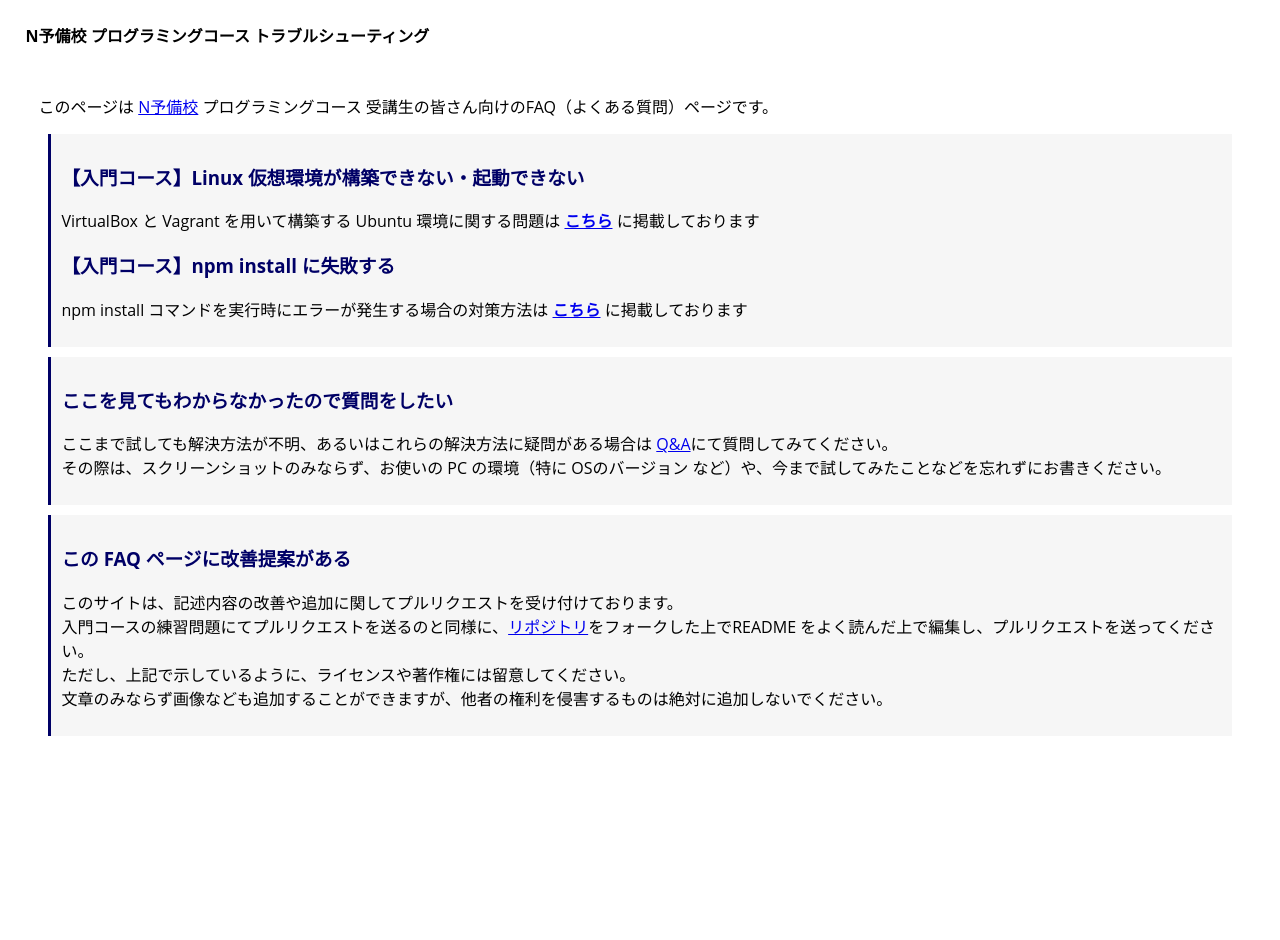
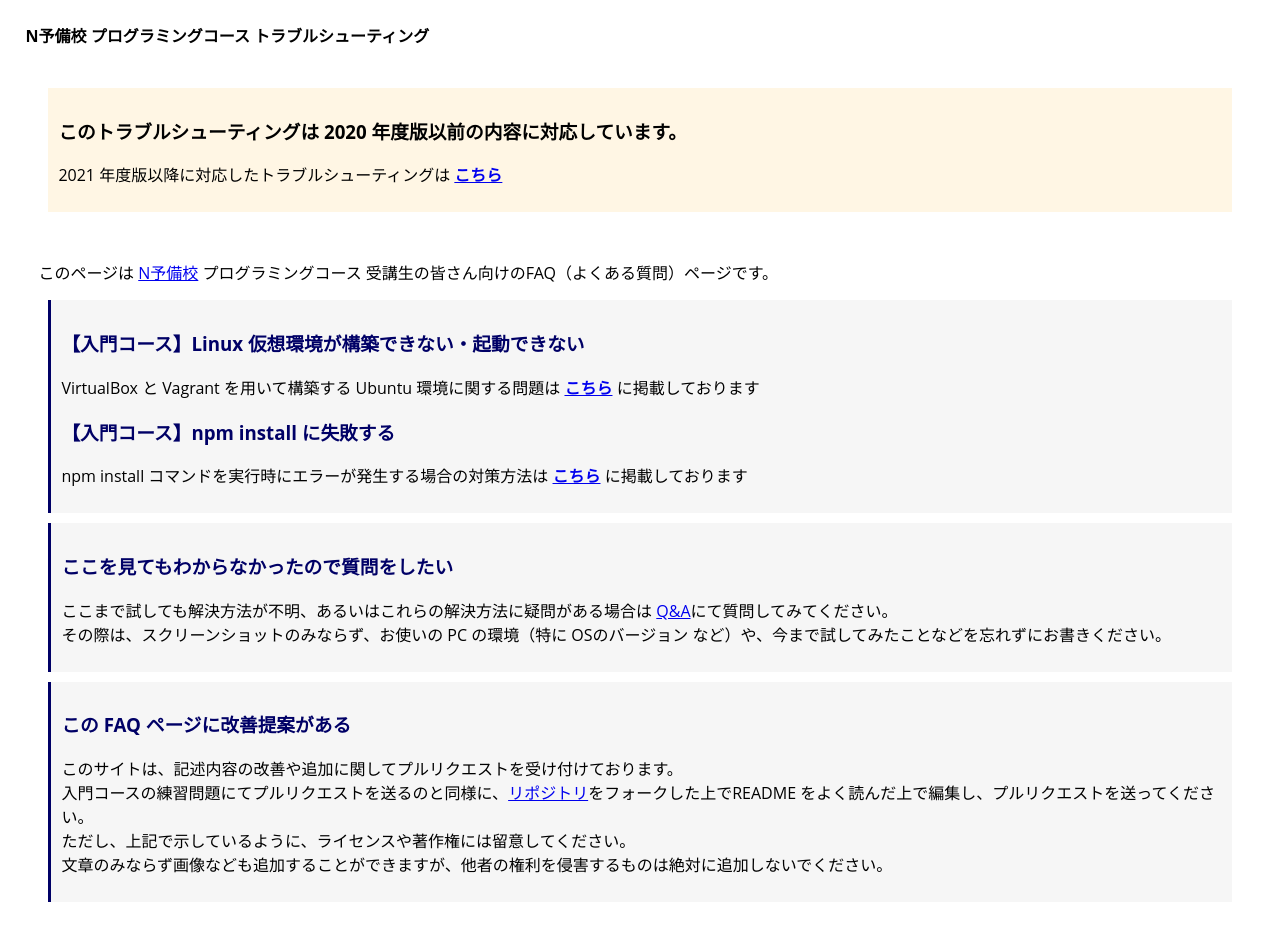
Before and after one commit to progedu/intro-curriculum-faq, a plain HTML site: page index.html in a window 1280 px wide. Before the commit the page ends 800 px from the top, so only its background shows below. Drawn offline with Linux system fonts and the light colour scheme.

Commit message:
2021年度版以降FAQへの導線

```diff
--- a/css/common.css
+++ b/css/common.css
@@ -75,8 +75,18 @@ img{
     margin: 10px;
 }
 
+.caution {
+    background-color: #fff6e4;
+    padding: 10px;
+    margin: 10px;
+}
+
 .casetitle{
     color:#000066;
+}
+
+.cautiontitle{
+    color:#000000;
 }
 
 .casechild{
--- a/index.html
+++ b/index.html
@@ -16,6 +16,13 @@
         </div>
 
         <div class="content">
+
+            <div class="caution">
+                <h3 class="cautiontitle">このトラブルシューティングは 2020 年度版以前の内容に対応しています。</h3>
+                <p>2021 年度版以降に対応したトラブルシューティングは <b><a href="https://nnn-training.github.io/faq/">こちら</a></b></p>
+            </div>
+
+            <br/>
 
             <p>このページは <a href="https://www.nnn.ed.nico/pages/programming/">N予備校</a> プログラミングコース 受講生の皆さん向けのFAQ（よくある質問）ページです。</p>
 
```
